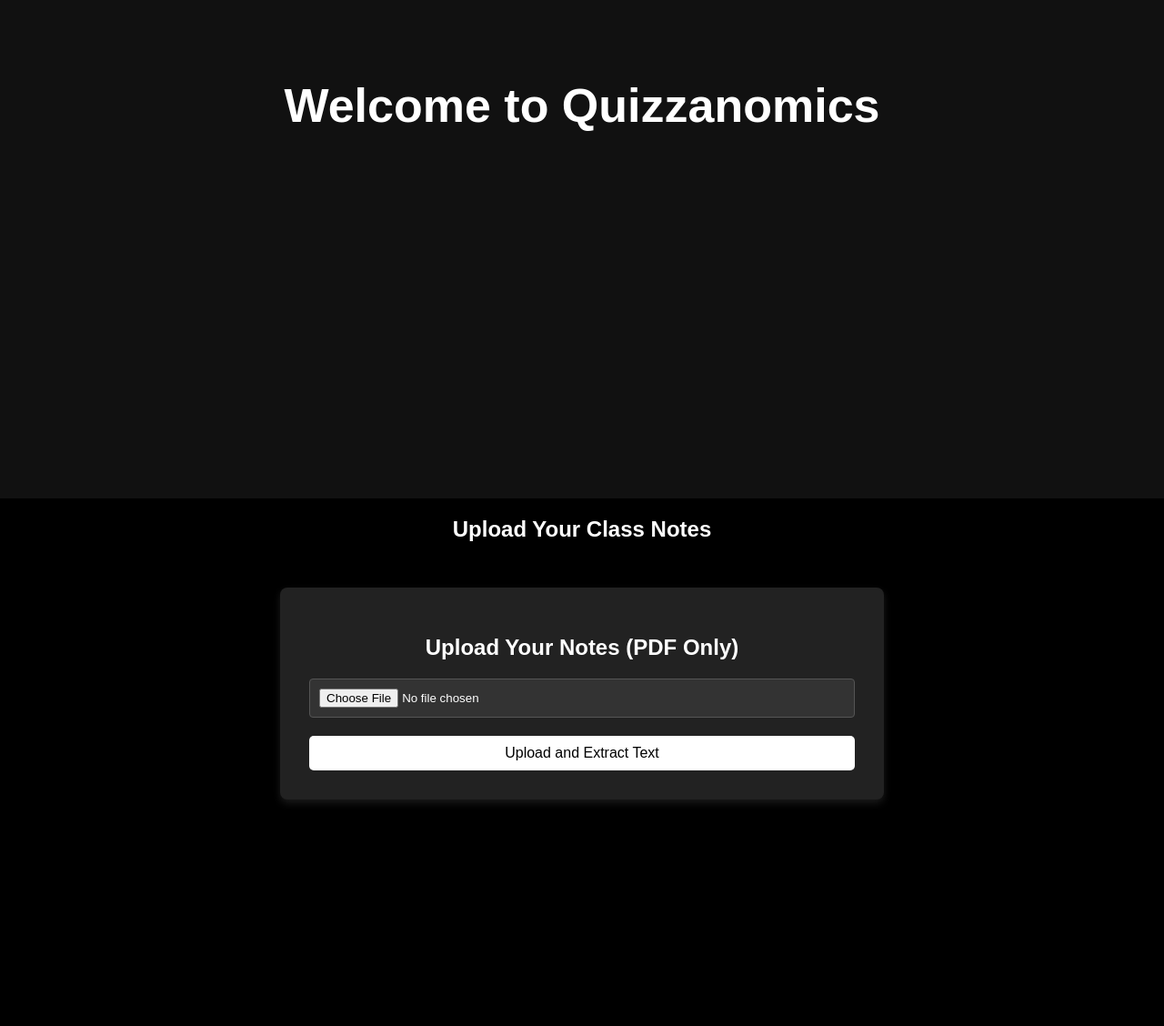
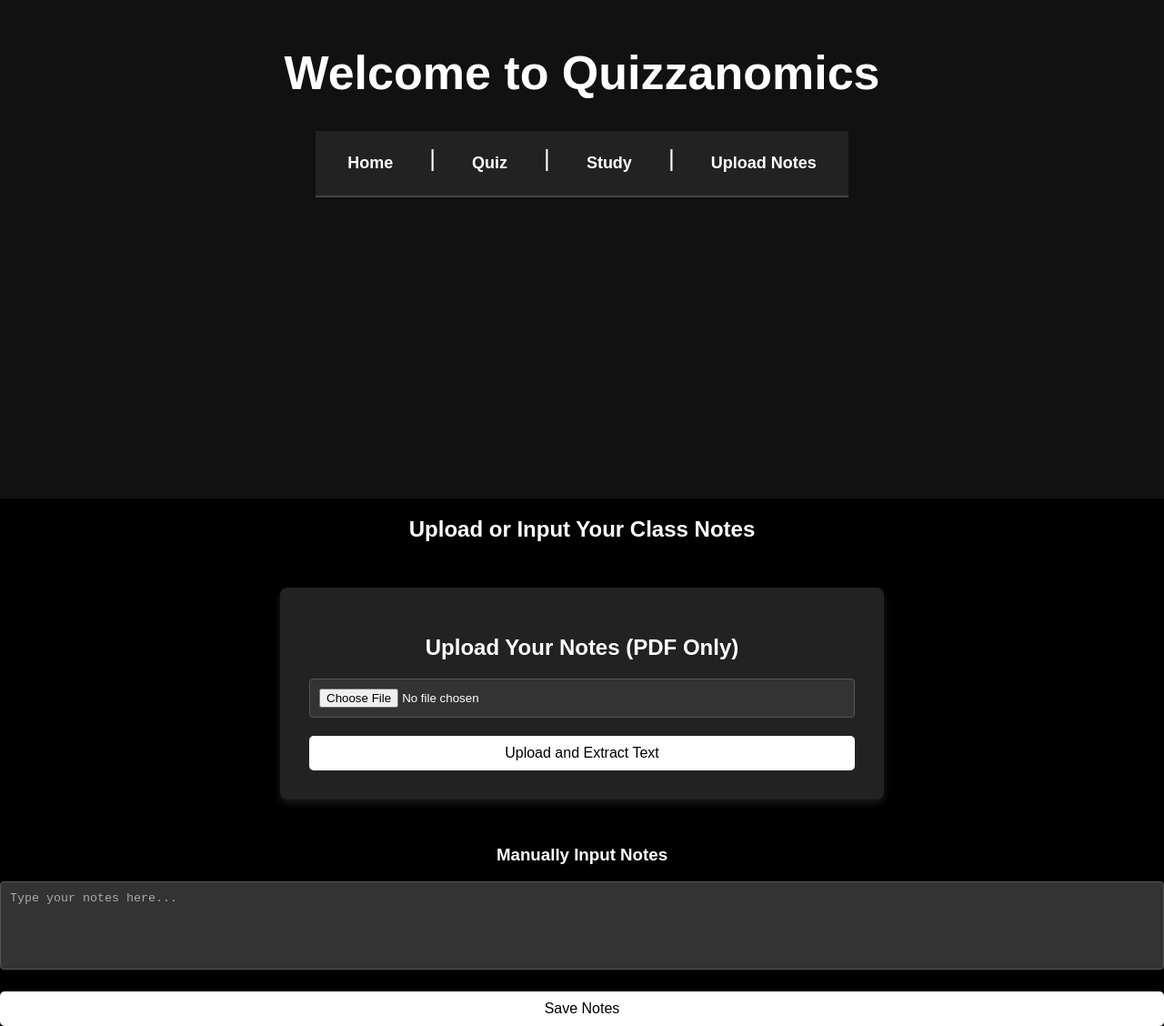
Before and after one commit to J72003/Quizzanomics, a React (Create React App) app in the folder frontend/: page /upload in a window 1280 px wide. Shown: the part 316-1444 px from the top of the page at 91% size. Before the commit the page ends 1245 px from the top, so only its background shows below. Built offline with nearby package versions, Linux system fonts and the light colour scheme.

Commit message:
made input of notes work from pdf files only and quiz generator work as well

```diff
--- a/frontend/src/App.css
+++ b/frontend/src/App.css
@@ -108,3 +108,35 @@ textarea {
 p {
   color: #ccc;
 }
+
+
+/* Navigation Styles */
+nav {
+  display: flex;
+  justify-content: center;
+  gap: 20px;
+  padding: 15px;
+  background-color: #222; /* Dark background */
+  border-bottom: 2px solid #444; /* Subtle border for separation */
+}
+
+nav a {
+  color: #fff; /* White text */
+  text-decoration: none; /* Remove underline */
+  font-size: 18px; /* Increase font size */
+  font-weight: 600; /* Slightly bold */
+  padding: 10px 20px;
+  border-radius: 5px;
+  transition: background-color 0.3s, color 0.3s; /* Smooth transition */
+}
+
+nav a:hover {
+  background-color: #444; /* Darker background on hover */
+  color: #f0a500; /* Accent color for hover text */
+}
+
+nav a.active {
+  background-color: #f0a500; /* Highlight current page */
+  color: #222; /* Dark text on active link */
+  border-radius: 5px;
+}
--- a/frontend/src/App.js
+++ b/frontend/src/App.js
@@ -1,5 +1,5 @@
 import React from 'react';
-import { BrowserRouter as Router, Route, Routes } from 'react-router-dom';
+import { BrowserRouter as Router, Route, Routes, Link } from 'react-router-dom'; // Add 'Link' for navigation
 import Home from './pages/Home';
 import QuizPage from './pages/QuizPage';
 import StudyPage from './pages/StudyPage';
@@ -12,6 +12,13 @@ function App() {
       <div className="App">
         <header className="App-header">
           <h1>Welcome to Quizzanomics</h1>
+          {/* Navigation links */}
+          <nav>
+            <Link to="/">Home</Link> |
+            <Link to="/quiz">Quiz</Link> |
+            <Link to="/study">Study</Link> |
+            <Link to="/upload">Upload Notes</Link> {/* Link to the Upload page */}
+          </nav>
         </header>
         <Routes>
           <Route path="/" element={<Home />} />
--- a/frontend/src/components/Upload.js
+++ b/frontend/src/components/Upload.js
@@ -4,6 +4,7 @@ import axios from 'axios'; // Import Axios
 function Upload() {
   const [file, setFile] = useState(null); // To store the selected file
   const [extractedText, setExtractedText] = useState(''); // To store the extracted text
+  const [quizQuestions, setQuizQuestions] = useState([]); // To store generated quiz questions
   const [error, setError] = useState('');
 
   // Handle file input change
@@ -31,10 +32,38 @@ function Upload() {
       .then(response => {
         setExtractedText(response.data.extracted_text); // Set the extracted text in state
         setError(''); // Clear any error messages
+
+        // Save extracted text as a note
+        axios.post('http://127.0.0.1:5000/api/notes', { title: 'Extracted PDF Note', content: response.data.extracted_text })
+          .then(() => {
+            console.log('Note saved successfully!');
+          })
+          .catch(error => {
+            console.error('Error saving extracted text:', error);
+          });
+
       })
       .catch(error => {
         console.error('Error uploading the file:', error);
         setError('Failed to upload the file or extract text.');
+      });
+  };
+
+  // Function to generate quiz questions from the extracted text
+  const handleGenerateQuiz = () => {
+    if (!extractedText) {
+      setError('No notes available to generate quiz.');
+      return;
+    }
+
+    axios.post('http://127.0.0.1:5000/api/generate-quiz', { notes: extractedText })
+      .then(response => {
+        setQuizQuestions(response.data.questions); // Set the generated quiz questions
+        setError('');
+      })
+      .catch(error => {
+        console.error('Error generating quiz:', error);
+        setError('Failed to generate quiz.');
       });
   };
 
@@ -52,6 +81,26 @@ function Upload() {
         </div>
       )}
 
+      {/* Button to generate quiz questions */}
+      {extractedText && (
+        <div>
+          <h3>Generate Quiz from Extracted Text</h3>
+          <button onClick={handleGenerateQuiz}>Generate Quiz</button>
+        </div>
+      )}
+
+      {/* Display generated quiz questions */}
+      {quizQuestions.length > 0 && (
+        <div>
+          <h3>Generated Quiz Questions:</h3>
+          <ul>
+            {quizQuestions.map((question, index) => (
+              <li key={index}>{question}</li>
+            ))}
+          </ul>
+        </div>
+      )}
+
       {/* Display error messages */}
       {error && (
         <div style={{ color: 'red' }}>
--- a/frontend/src/pages/UploadPage.js
+++ b/frontend/src/pages/UploadPage.js
@@ -1,13 +1,80 @@
 // src/pages/UploadPage.js
 
-import React from 'react';
+import React, { useState } from 'react';
 import Upload from '../components/Upload'; // Import the Upload component
+import axios from 'axios';  // To make API requests
 
 function UploadPage() {
+  const [inputNotes, setInputNotes] = useState('');  // Store manually typed notes
+  const [storedNotes, setStoredNotes] = useState('');  // Store notes from the backend
+  const [quizQuestions, setQuizQuestions] = useState([]);  // Store generated quiz questions
+
+  // Function to handle manual note input
+  const handleInputNotesChange = (e) => {
+    setInputNotes(e.target.value);
+  };
+
+  // Function to save inputted notes to the backend
+  const handleSaveNotes = () => {
+    axios.post('http://127.0.0.1:5000/api/notes', { title: 'Manual Input', content: inputNotes })
+      .then(response => {
+        setStoredNotes(inputNotes);  // Save the input notes in the state
+        setInputNotes('');  // Clear the input field
+      })
+      .catch(error => {
+        console.error('Error saving notes:', error);
+      });
+  };
+
+  // Function to generate quiz questions from stored notes
+  const handleGenerateQuiz = () => {
+    axios.post('http://127.0.0.1:5000/api/generate-quiz', { notes: storedNotes })
+      .then(response => {
+        setQuizQuestions(response.data.questions);  // Set the generated quiz questions
+      })
+      .catch(error => {
+        console.error('Error generating quiz:', error);
+      });
+  };
+
   return (
     <div className="upload-page">
-      <h2>Upload Your Class Notes</h2>
-      <Upload /> {/* Render the Upload component for file uploading */}
+      <h2>Upload or Input Your Class Notes</h2>
+      <Upload />  {/* File upload component */}
+
+      <h3>Manually Input Notes</h3>
+      <textarea
+        value={inputNotes}
+        onChange={handleInputNotesChange}
+        rows="5"
+        placeholder="Type your notes here..."
+      />
+      <button onClick={handleSaveNotes}>Save Notes</button>
+
+      {storedNotes && (
+        <div>
+          <h3>Your Stored Notes:</h3>
+          <p>{storedNotes}</p>
+        </div>
+      )}
+
+      {storedNotes && (
+        <div>
+          <h3>Generate Quiz from Notes</h3>
+          <button onClick={handleGenerateQuiz}>Generate Quiz</button>
+        </div>
+      )}
+
+      {quizQuestions.length > 0 && (
+        <div>
+          <h3>Generated Quiz Questions</h3>
+          <ul>
+            {quizQuestions.map((question, index) => (
+              <li key={index}>{question}</li>
+            ))}
+          </ul>
+        </div>
+      )}
     </div>
   );
 }
```
Also changed, not shown: 1 other file (tests, documents, lock files or other folders).
